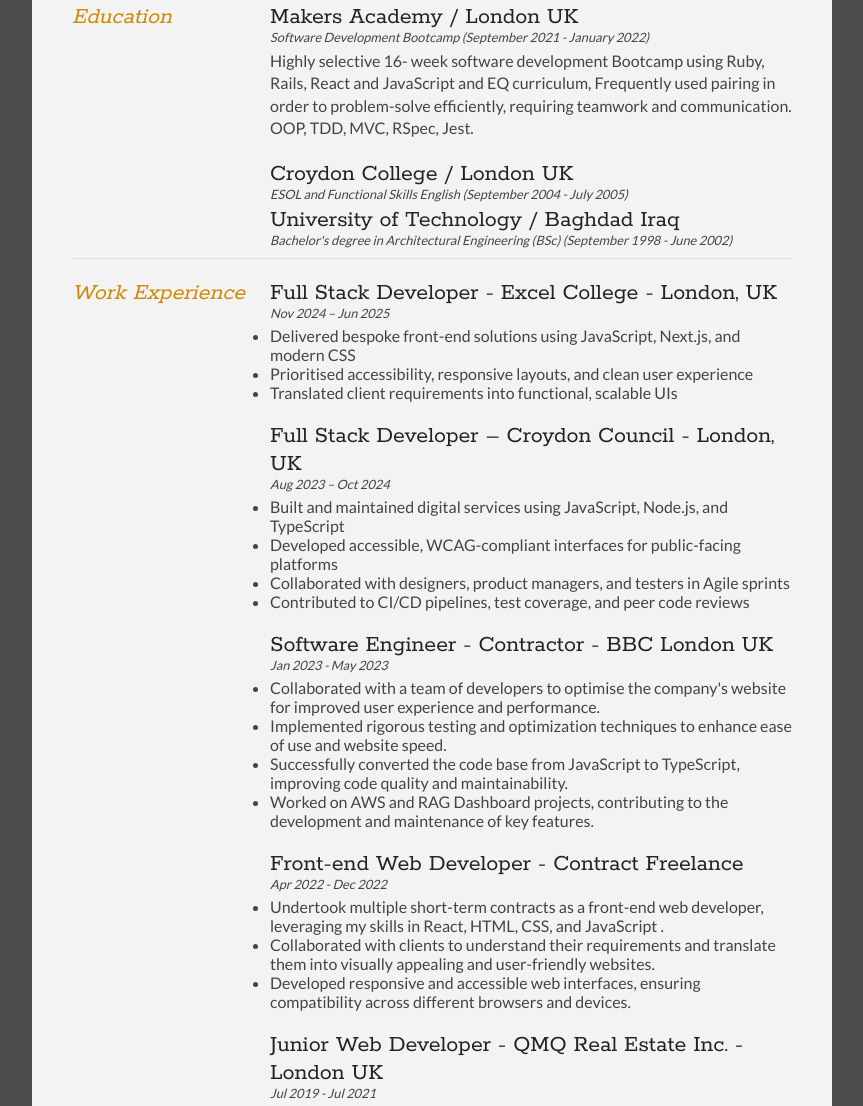
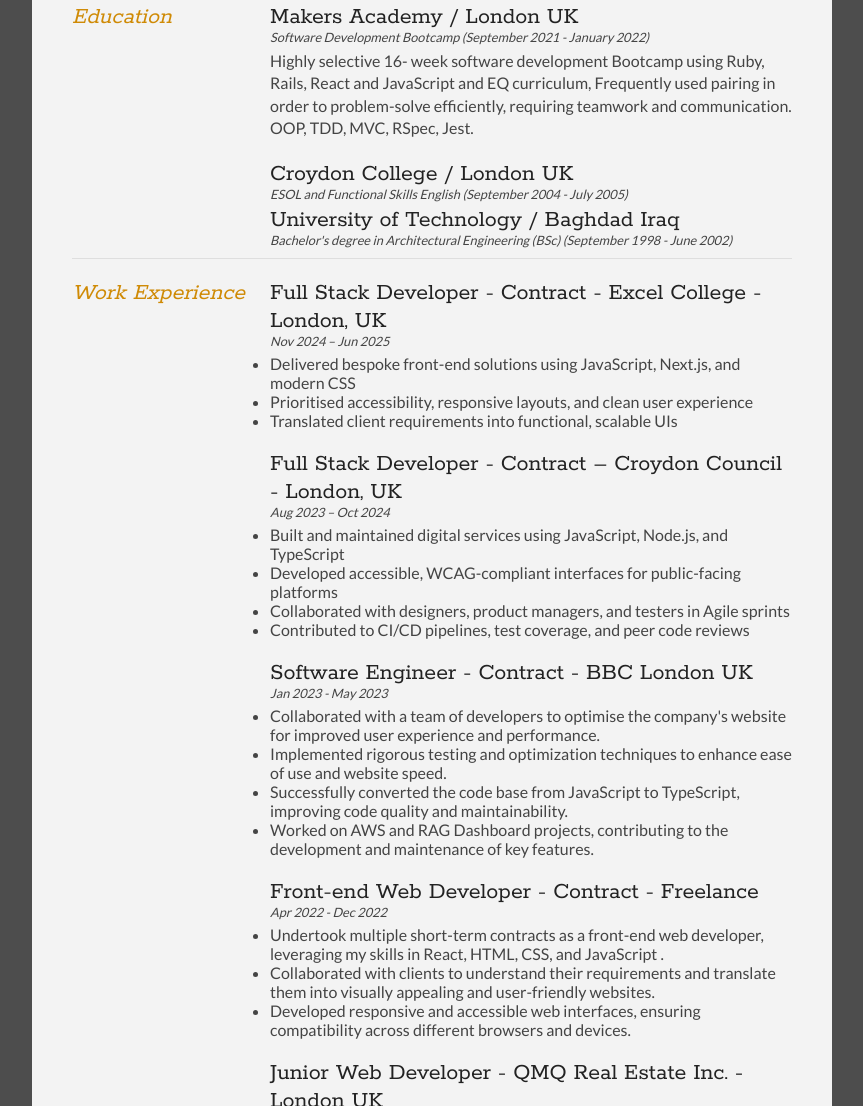
Before and after one commit to caeserlondon/On-line-CV, a website: page index.html in a window 1280 px wide. Shown: the part 941-2047 px from the top of the page, without its empty margins (208-1071 px from the left). Drawn offline with Linux system fonts and the light colour scheme.

Commit message:
updating the cv

```diff
--- a/index.html
+++ b/index.html
@@ -218,7 +218,9 @@
 
 					<div class="sectionContent">
 						<article>
-							<h2>Full Stack Developer - Excel College - London, UK</h2>
+							<h2>
+								Full Stack Developer - Contract - Excel College - London, UK
+							</h2>
 							<p class="subDetails">Nov 2024 – Jun 2025</p>
 							<ul class="workList">
 								<li>
@@ -236,7 +238,9 @@
 						</article>
 
 						<article>
-							<h2>Full Stack Developer – Croydon Council - London, UK</h2>
+							<h2>
+								Full Stack Developer - Contract – Croydon Council - London, UK
+							</h2>
 							<p class="subDetails">Aug 2023 – Oct 2024</p>
 							<ul class="workList">
 								<li>
@@ -259,7 +263,7 @@
 						</article>
 
 						<article>
-							<h2>Software Engineer - Contractor - BBC London UK</h2>
+							<h2>Software Engineer - Contract - BBC London UK</h2>
 							<p class="subDetails">Jan 2023 - May 2023</p>
 							<ul class="workList">
 								<li>
@@ -283,7 +287,7 @@
 						</article>
 
 						<article>
-							<h2>Front-end Web Developer - Contract Freelance</h2>
+							<h2>Front-end Web Developer - Contract - Freelance</h2>
 							<p class="subDetails">Apr 2022 - Dec 2022</p>
 							<ul class="workList">
 								<li>
```
